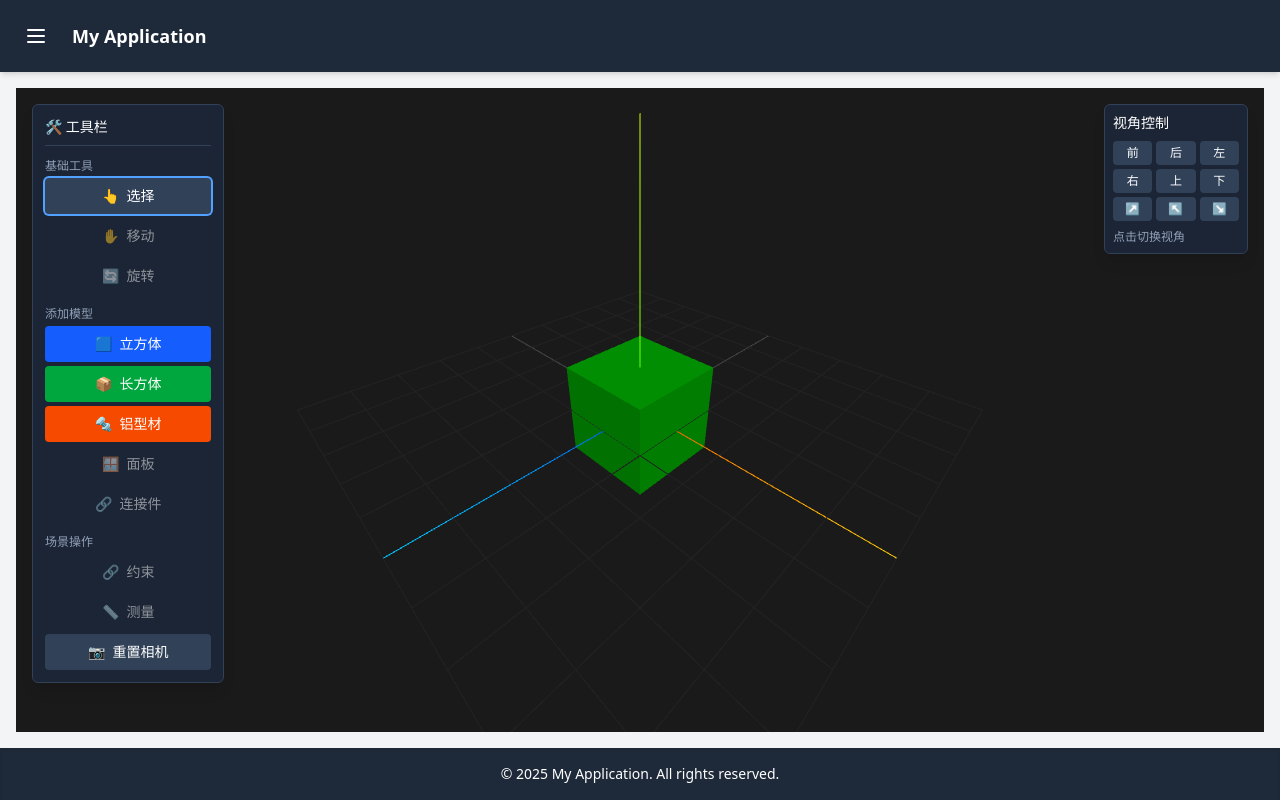
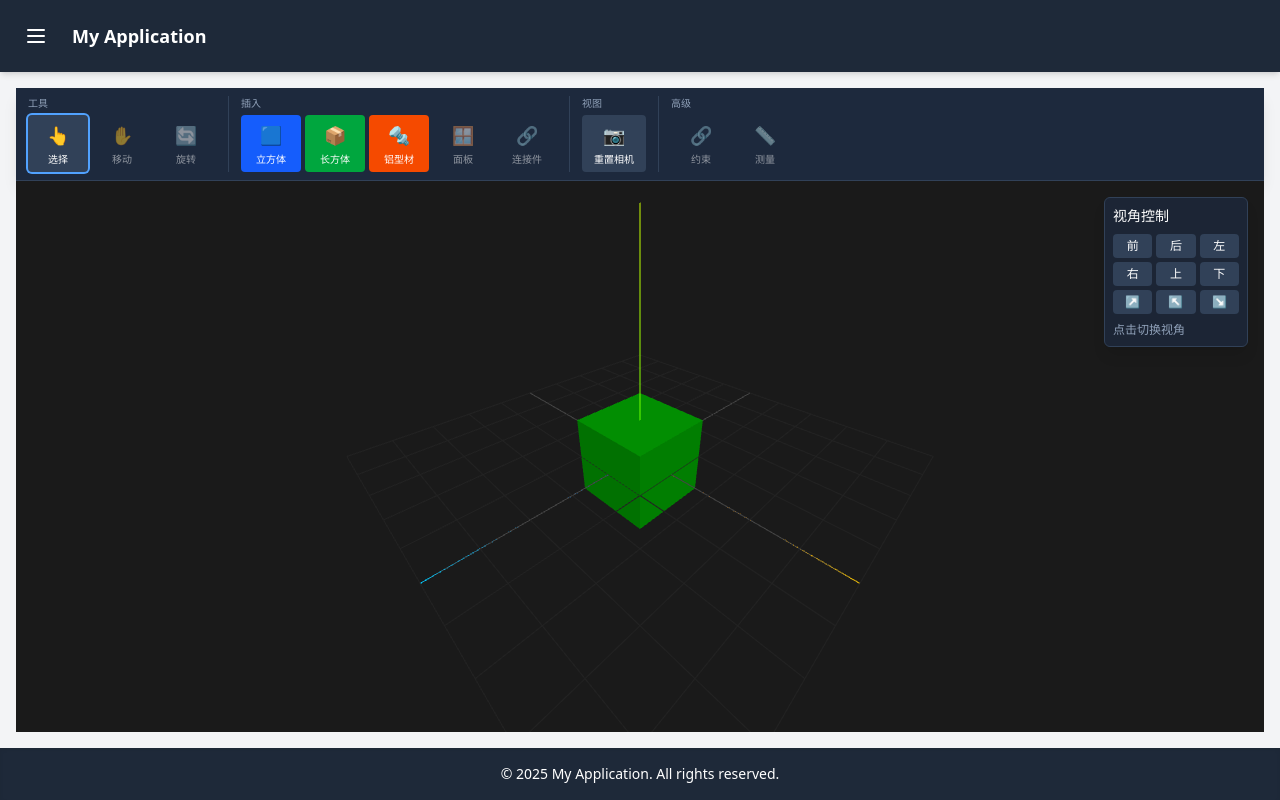
Before and after one commit to firestige/alu_frame_forge, a React (Vite) app in the folder web-app/: page /designer in a window 1280 px wide. Built offline with nearby package versions, Linux system fonts and the light colour scheme.

Commit message:
固定工具栏到顶部

```diff
--- a/web-app/src/components/toolbar/Toolbar.tsx
+++ b/web-app/src/components/toolbar/Toolbar.tsx
@@ -30,19 +30,19 @@ const ToolButton: React.FC<ToolButtonProps> = ({
       onClick={onClick}
       disabled={disabled}
       className={`
-        px-3 py-2 rounded text-sm text-white transition-colors
-        flex items-center gap-2 min-w-[80px] justify-center
-        ${active ? 'ring-2 ring-blue-400' : ''}
+        px-3 py-1.5 rounded text-xs text-white transition-colors
+        flex flex-col items-center gap-1 min-w-[60px]
+        ${active ? 'ring-2 ring-blue-400 bg-slate-600' : ''}
         ${disabled ? 'opacity-50 cursor-not-allowed' : variantStyles[variant]}
       `}
     >
-      {icon && <span>{icon}</span>}
-      <span>{label}</span>
+      {icon && <span className="text-lg">{icon}</span>}
+      <span className="text-[10px]">{label}</span>
     </button>
   );
 };
 
-// 按钮组组件
+// 按钮组组件 - 横向布局
 interface ButtonGroupProps {
   title?: string;
   children: React.ReactNode;
@@ -50,11 +50,13 @@ interface ButtonGroupProps {
 
 const ButtonGroup: React.FC<ButtonGroupProps> = ({ title, children }) => {
   return (
-    <div className="mb-3 last:mb-0">
+    <div className="flex flex-col gap-1 px-3 border-r border-slate-700 last:border-r-0">
       {title && (
-        <div className="text-xs text-slate-400 mb-1 font-medium">{title}</div>
+        <div className="text-[10px] text-slate-400 font-medium whitespace-nowrap">
+          {title}
+        </div>
       )}
-      <div className="flex flex-col gap-1">{children}</div>
+      <div className="flex gap-1">{children}</div>
     </div>
   );
 };
@@ -87,19 +89,10 @@ const Toolbar: React.FC<ToolbarProps> = ({
   onToolChange,
 }) => {
   return (
-    <div
-      className="absolute left-4 top-4 z-20"
-      style={{
-        pointerEvents: 'auto',
-      }}
-    >
-      <div className="bg-slate-800/80 border border-slate-700 rounded-md p-3 shadow-lg backdrop-blur-sm w-48">
-        <div className="text-sm font-medium text-white mb-3 border-b border-slate-700 pb-2">
-          🛠️ 工具栏
-        </div>
-
+    <div className="w-full bg-slate-800 border-b border-slate-700 shadow-lg">
+      <div className="flex items-start py-2 overflow-x-auto">
         {/* 基础工具 */}
-        <ButtonGroup title="基础工具">
+        <ButtonGroup title="工具">
           <ToolButton
             icon="👆"
             label="选择"
@@ -123,7 +116,7 @@ const Toolbar: React.FC<ToolbarProps> = ({
         </ButtonGroup>
 
         {/* 模型创建 */}
-        <ButtonGroup title="添加模型">
+        <ButtonGroup title="插入">
           <ToolButton
             icon="🟦"
             label="立方体"
@@ -152,10 +145,14 @@ const Toolbar: React.FC<ToolbarProps> = ({
         </ButtonGroup>
 
         {/* 场景操作 */}
-        <ButtonGroup title="场景操作">
+        <ButtonGroup title="视图">
+          <ToolButton icon="📷" label="重置相机" onClick={onResetCamera} />
+        </ButtonGroup>
+
+        {/* 高级功能 */}
+        <ButtonGroup title="高级">
           <ToolButton icon="🔗" label="约束" disabled />
           <ToolButton icon="📏" label="测量" disabled />
-          <ToolButton icon="📷" label="重置相机" onClick={onResetCamera} />
         </ButtonGroup>
       </div>
     </div>
--- a/web-app/src/pages/DesignerPage.tsx
+++ b/web-app/src/pages/DesignerPage.tsx
@@ -198,8 +198,7 @@ const DesignerPage: React.FC = () => {
 
   return (
     <div className="w-full h-full flex flex-col">
-      <div ref={containerRef} className="relative flex-1 w-full">
-        {/* 左侧工具栏 */}
+      {/* 顶部工具栏 */}
       <Toolbar
         onCreateCube={handleCreateCube}
         onCreateBox={handleCreateBox}
@@ -211,6 +210,8 @@ const DesignerPage: React.FC = () => {
         onToolChange={handleToolChange}
       />
 
+      {/* 3D 视图容器 */}
+      <div ref={containerRef} className="relative flex-1 w-full">
         {/* 右上角视角控制面板 */}
         <ControlPanel onView={onViewPosChange} />
 
```
Lines whose indentation alone changed are shown as unchanged.
